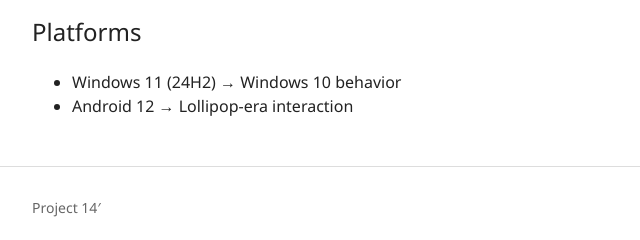
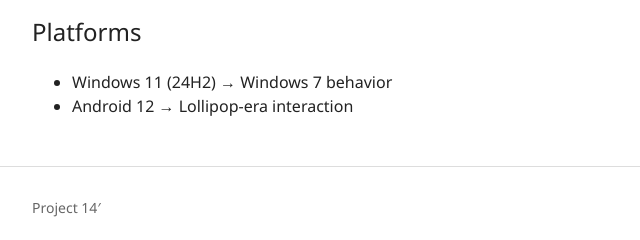
Before and after one commit to coinyyvr/project-14, a plain HTML site: page index.html in a window 1280 px wide. Shown: the part 344-584 px from the top of the page, 0-640 px from the left. Drawn offline with Linux system fonts and the light colour scheme.

Commit message:
Update index.html

```diff
--- a/index.html
+++ b/index.html
@@ -36,7 +36,7 @@
     <section>
       <h2>Platforms</h2>
       <ul>
-        <li>Windows 11 (24H2) → Windows 10 behavior</li>
+        <li>Windows 11 (24H2) → Windows 7 behavior</li>
         <li>Android 12 → Lollipop-era interaction</li>
       </ul>
     </section>
```
